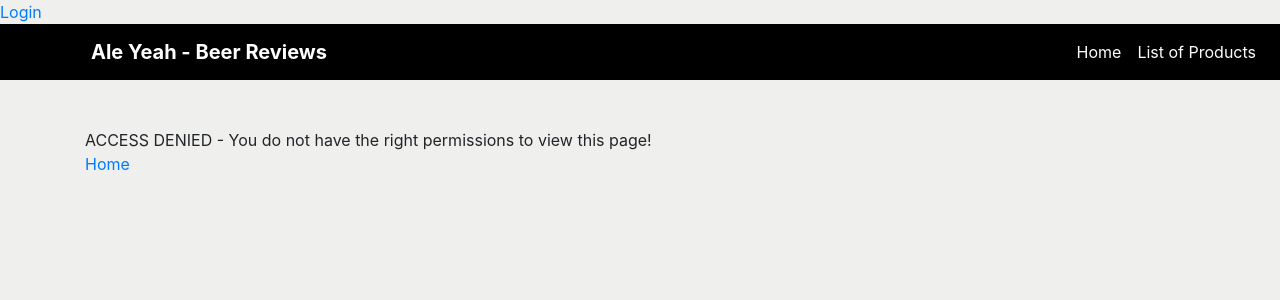
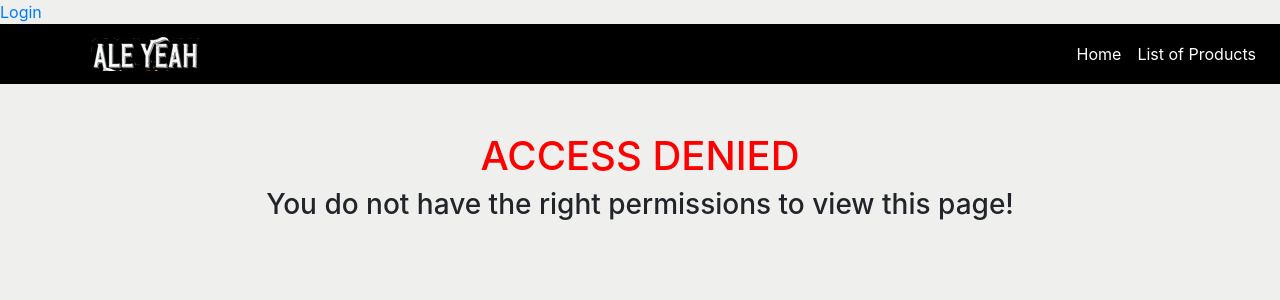
Before and after one commit to Y2JT/b00092923-assignment, a Symfony app: template templates/error/accessDenied.html.twig in a window 1280 px wide. Shown: the top 300 px of the page. Run offline with Twig, Linux system fonts and the light colour scheme; the template is opened without the code that fills it, so the values that code supplies are empty; some libraries are stand-ins or nearby versions.

Commit message:
style updates, fixed deleting issue

```diff
--- a/public/css/styles.css
+++ b/public/css/styles.css
@@ -236,3 +236,9 @@ html {height:100%}
   background-color: #fff;
   margin-top: 10px;
 }
+
+.center {
+    display: block;
+    margin-left: auto;
+    margin-right: auto;
+}
--- a/src/Controller/BeerController.php
+++ b/src/Controller/BeerController.php
@@ -61,7 +61,7 @@ class BeerController extends Controller
     public function show(Beer $beer)
     {
         return $this->render('beer/show.html.twig', [
-            'product' => $beer,
+            'beer' => $beer,
         ]);
     }
 
@@ -99,7 +99,7 @@ class BeerController extends Controller
 
         $em = $this->getDoctrine()->getManager();
         $em->remove($beer);
-        $em-flush();
+        $em->flush();
 
         return $this->redirectToRoute('beer_index');
     }
--- a/templates/base.html.twig
+++ b/templates/base.html.twig
@@ -24,8 +24,8 @@
     {% endif %}
 </header>
 <nav class="navbar navbar-expand-lg navbar-dark navbar-bg mb-5">
-    <a style="margin-left: 75px;" class="navbar-brand space-brand" href="#">
-        Ale Yeah - Beer Reviews
+    <a style="margin-left: 75px;" class="navbar-brand space-brand" href="{{ url('homepage') }}">
+        <img src="/images/AleYeah.png">
     </a>
     <button class="navbar-toggler" type="button" data-toggle="collapse" data-target="#navbarNavDropdown" aria-controls="navbarNavDropdown" aria-expanded="false" aria-label="Toggle navigation">
         <span class="navbar-toggler-icon"></span>
--- a/templates/beer/edit.html.twig
+++ b/templates/beer/edit.html.twig
@@ -6,10 +6,8 @@
 
     <h1>Edit Beer</h1>
 
-    {% include 'beer/_form.html.twig' with {'form': form, 'button_label': 'Edit'} only %}
+    <p>{% include 'beer/_form.html.twig' with {'form': form, 'button_label': 'Edit'} only %}</p>
 
-    <a href="{{ path('beer_index') }}">back to list</a>
-
-    {% include 'beer/_delete_form.html.twig' with {'identifier': beer.id} only %}
+    <p>{% include 'beer/_delete_form.html.twig' with {'identifier': beer.id} only %}</p>
 
 {% endblock %}
--- a/templates/beer/index.html.twig
+++ b/templates/beer/index.html.twig
@@ -1,10 +1,11 @@
 {% extends 'base.html.twig' %}
 
-{% block title %}Beer index{% endblock %}
+{% block title %}List of Products{% endblock %}
 
 {% block body %}
 
-    <h1>Beer index</h1>
+    <h1>Products</h1>
+    <br>
     <table>
         <thead>
         <tr>
--- a/templates/beer/new.html.twig
+++ b/templates/beer/new.html.twig
@@ -4,7 +4,7 @@
 
 {% block body %}
 
-    <h1>Create new Beer</h1>
+    <h1>Craft A New Beer</h1>
 
     {% include 'beer/_form.html.twig' with {'form': form} only %}
 
--- a/templates/default/homepage.html.twig
+++ b/templates/default/homepage.html.twig
@@ -2,9 +2,9 @@
 
 {% block body %}
 
-<h1>Home page</h1>
+<h1 align="center">Ale Yeah Beer Reviews</h1>
 
 <p>
-    welcome to the home page
+    <img src="/images/AleYeahLogo.png" class="center">
 </p>
 {% endblock %}
--- a/templates/error/404.html.twig
+++ b/templates/error/404.html.twig
@@ -3,7 +3,9 @@
 {% block body %}
     <h1>Whoops! Something went wrong!</h1>
 
-    <h2>404 - NO FOUND ERROR</h2>
+    <h2>Looks like you've taken
+        a wrong turn. You’re in...
+        Parts Unknown.</h2>
 
     <p>
         sorry - the item/page you were looking for could not be found
--- a/templates/error/accessDenied.html.twig
+++ b/templates/error/accessDenied.html.twig
@@ -2,8 +2,6 @@
 
 
 {% block body %}
-    ACCESS DENIED - You do not have the right permissions to view this page!
-    <p>
-        <a href="{{ url('homepage') }}">Home</a>
-    </p>
+    <h1 align="center" style="color:red">ACCESS DENIED</h1>
+    <h3 align="center">You do not have the right permissions to view this page!</h3>
 {% endblock %}
```
Also changed, not shown: public/images/AleYeah.png (added), public/images/AleYeahLogo.png (added), public/images/beer/coorslight.jpeg (added).
